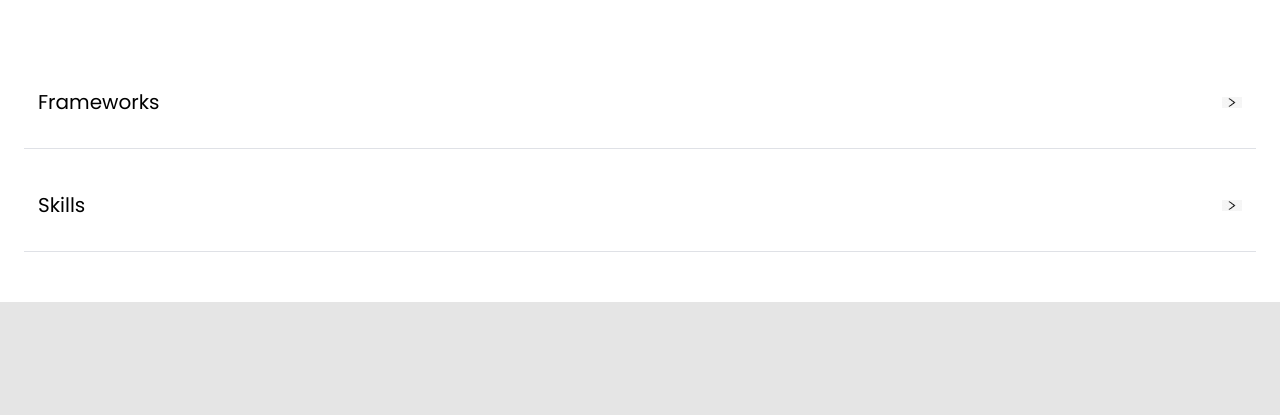
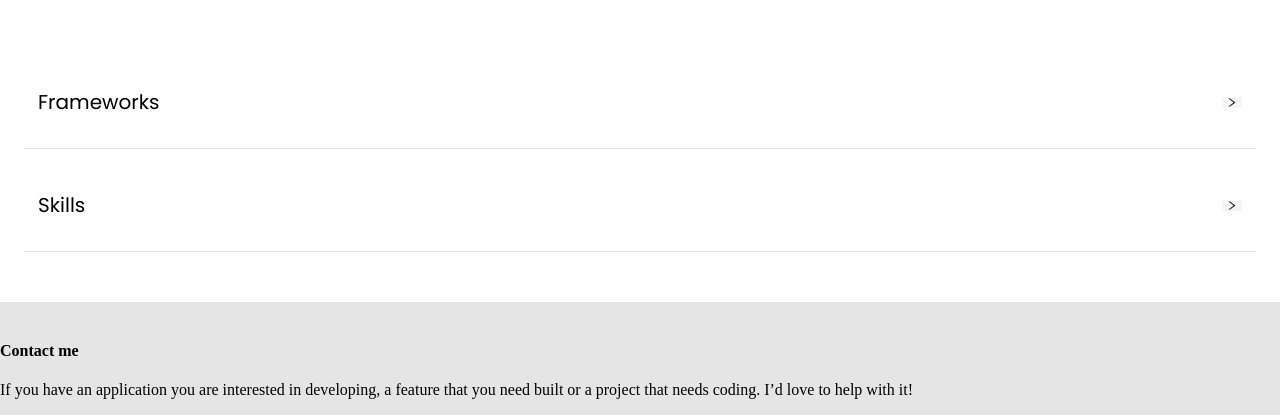
Before and after one commit to Fentahunn/contact_form_final, a plain HTML site: page index.html in a window 1280 px wide. Shown: the part 4854-5269 px from the top of the page. Before the commit the page ends 5196 px from the top, so only its background shows below. Drawn offline with Linux system fonts and the light colour scheme.

Commit message:
Add the title of contact form

```diff
--- a/index.html
+++ b/index.html
@@ -272,3 +272,18 @@
 			</section>
 		</div>
 	</section>
+
+	<!-- add contact form -->
+
+	<footer class="contactme" id="contactme">
+		<h4 class="head-contact">Contact me</h4>
+		<p>
+			If you have an application you are interested in developing, a feature
+			that you need built or a project that needs coding. I’d love to help
+			with it!
+		</p>
+
+	</footer>
+</body>
+
+</html>
```
